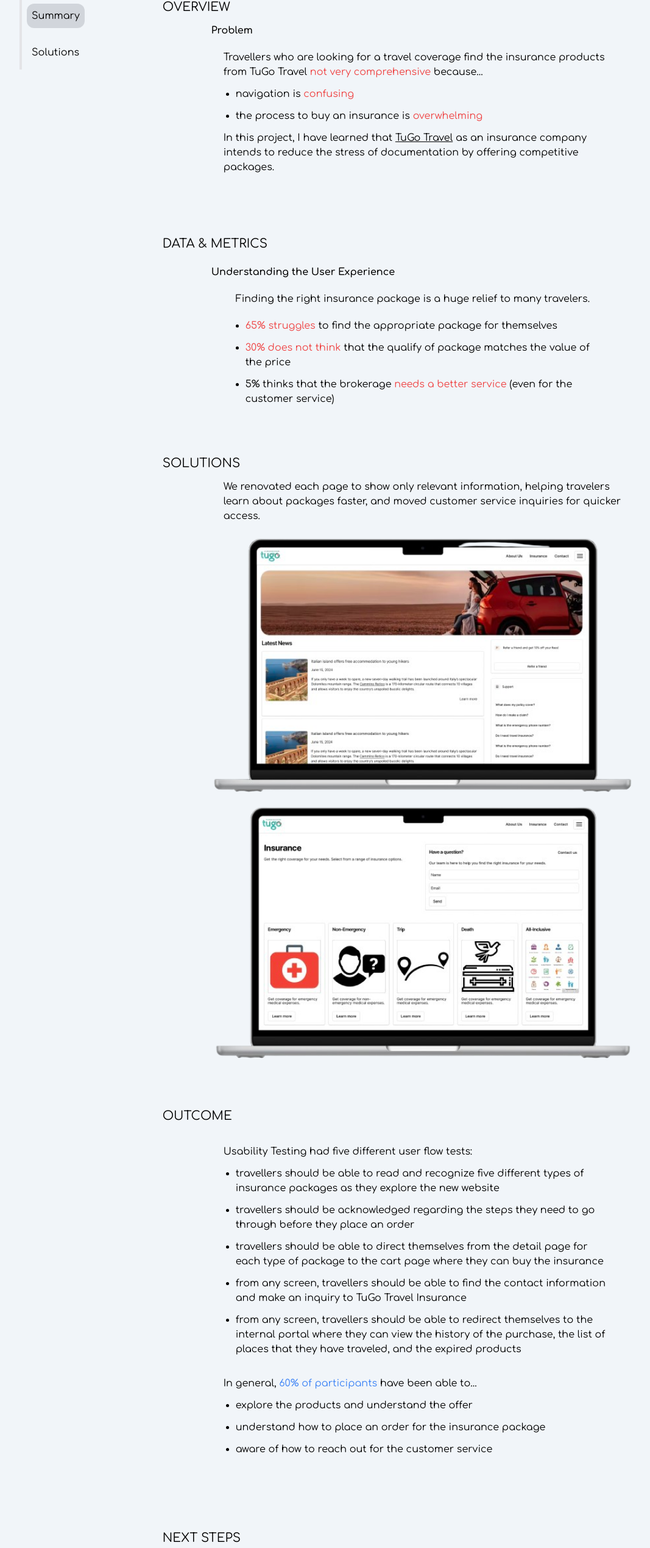
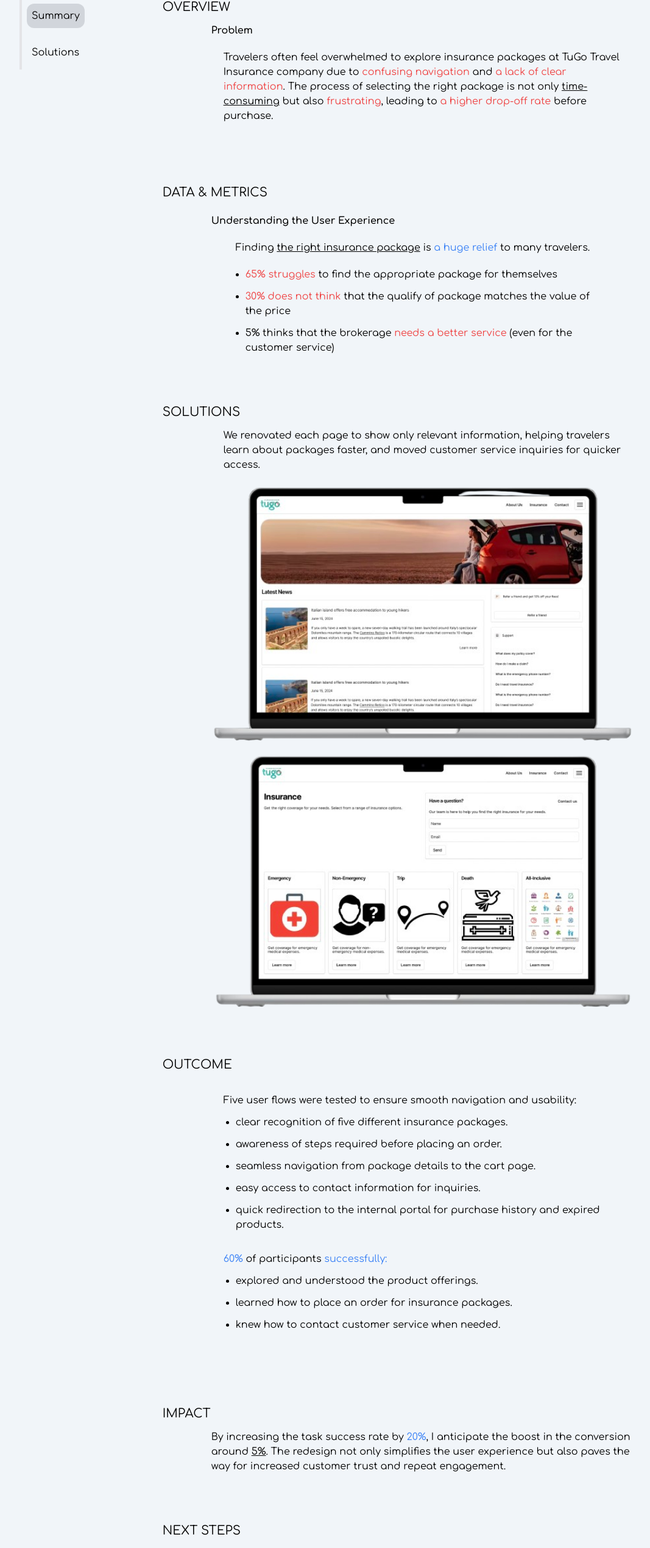
Before and after one commit to johnjang94/portfolio-ver-3, a React (Vite) app: page /tugo-insurance in a window 1280 px wide. Shown: the part 1073-3611 px from the top of the page at 61% size, without its empty margins (8-1075 px from the left). Built offline with nearby package versions, Linux system fonts and the light colour scheme.

Commit message:
made correction on tugo content

```diff
--- a/src/pages/design/tugo-insurance/data-metrics.jsx
+++ b/src/pages/design/tugo-insurance/data-metrics.jsx
@@ -5,7 +5,8 @@ export default function DataMetrics() {
       <div className="md:mx-20 space-y-5">
         <p className="font-semibold">Understanding the User Experience</p>
         <p className="px-10">
-          Finding the right insurance package is a huge relief to many
+          Finding <span className="underline">the right insurance package</span>{" "}
+          is <span className="text-blue-500">a huge relief</span> to many
           travelers.
         </p>
         <ul className="px-14 space-y-3 list-disc">
--- a/src/pages/design/tugo-insurance/impact.jsx
+++ b/src/pages/design/tugo-insurance/impact.jsx
@@ -1,52 +1,15 @@
 export default function Impact() {
   return (
     <div>
-      <h3 className="text-xl uppercase">Outcome</h3>
+      <h3 className="text-xl uppercase">Impact</h3>
       <div className="md:mx-20 my-3 space-y-5">
-        <div>
-          <div className="p-5 space-y-3">
-            <p>Usability Testing had five different user flow tests:</p>
-            <ul className="space-y-3 list-disc mx-5">
-              <li>
-                travellers should be able to read and recognize five different
-                types of insurance packages as they explore the new website
-              </li>
-              <li>
-                travellers should be acknowledged regarding the steps they need
-                to go through before they place an order
-              </li>
-              <li>
-                travellers should be able to direct themselves from the detail
-                page for each type of package to the cart page where they can
-                buy the insurance
-              </li>
-              <li>
-                from any screen, travellers should be able to find the contact
-                information and make an inquiry to TuGo Travel Insurance
-              </li>
-              <li>
-                from any screen, travellers should be able to redirect
-                themselves to the internal portal where they can view the
-                history of the purchase, the list of places that they have
-                traveled, and the expired products
-              </li>
-            </ul>
-            <div className="py-5 space-y-3">
-              <p>
-                In general,{" "}
-                <span className="text-blue-500">60% of participants</span> have
-                been able to...
-              </p>
-              <ul className="space-y-3 list-disc mx-5">
-                <li>explore the products and understand the offer</li>
-                <li>
-                  understand how to place an order for the insurance package
-                </li>
-                <li>aware of how to reach out for the customer service</li>
-              </ul>
-            </div>
-          </div>
-        </div>
+        <p>
+          By increasing the task success rate by{" "}
+          <span className="text-blue-500">20%</span>, I anticipate the boost in
+          the conversion around <span className="underline">5%</span>. The
+          redesign not only simplifies the user experience but also paves the
+          way for increased customer trust and repeat engagement.
+        </p>
       </div>
     </div>
   );
--- a/src/pages/design/tugo-insurance/next-steps.jsx
+++ b/src/pages/design/tugo-insurance/next-steps.jsx
@@ -4,8 +4,9 @@ export default function NextSteps() {
       <h3 className="text-xl uppercase">Next steps</h3>
       <div className="md:mx-20 my-3 space-y-3">
         <p>
-          The current design is only compatible for the desktop. TuGo Travel
-          Insurance could hold another phase for mobile-responsive design, too.
+          The current design is only compatible for the desktop. Implementing
+          mobile-responsive design could further increase user engagement and
+          unlock new customer segments.
         </p>
       </div>
     </div>
--- a/src/pages/design/tugo-insurance/overview.jsx
+++ b/src/pages/design/tugo-insurance/overview.jsx
@@ -7,25 +7,16 @@ export default function Overview() {
           <p className="font-semibold">Problem</p>
           <div className="p-5 space-y-3">
             <p>
-              Travellers who are looking for a travel coverage find the
-              insurance products from TuGo Travel{" "}
-              <span className="text-red-500">not very comprehensive</span>{" "}
-              because...
-            </p>
-            <ul className="space-y-3 list-disc mx-5">
-              <li>
-                navigation is <span className="text-red-500">confusing</span>
-              </li>
-              <li>
-                the process to buy an insurance is{" "}
-                <span className="text-red-500">overwhelming</span>
-              </li>
-            </ul>
-            <p>
-              In this project, I have learned that{" "}
-              <span className="underline">TuGo Travel</span> as an insurance
-              company intends to reduce the stress of documentation by offering
-              competitive packages.
+              Travelers often feel overwhelmed to explore insurance packages at
+              TuGo Travel Insurance company due to{" "}
+              <span className="text-red-500">confusing navigation</span> and{" "}
+              <span className="text-red-500">a lack of clear information</span>.
+              The process of selecting the right package is not only{" "}
+              <span className="underline">time-consuming</span> but also{" "}
+              <span className="text-red-500 underliner">frustrating</span>,
+              leading to{" "}
+              <span className="text-red-500">a higher drop-off rate</span>{" "}
+              before purchase.
             </p>
           </div>
         </div>
--- a/src/pages/design/tugo-insurance/retrospective.jsx
+++ b/src/pages/design/tugo-insurance/retrospective.jsx
@@ -10,21 +10,13 @@ export default function Retrospective() {
         </p>
         <ul className="px-5 space-y-3">
           <li className="text-blue-500">
-            Best Lesson 1 | Simplistic designs could be engaging
+            Best Lesson | Simplistic designs are engaging
           </li>
           <p className="px-5">
             I had this crazy urge to revamp the entire web application. Though,
             it turns out that the value of redesign could be equivalent to the
             existing design unless you have clearly identified the MVP.
           </p>
-          <li className="text-blue-500">
-            Best Lesson 2 | Business is business
-          </li>
-          <p className="px-5">
-            No matter how great a design comes out, if it does not lead into
-            sales, it may be difficult to say that the new design is practically
-            a valuable (or useful) design.
-          </p>
         </ul>
       </div>
     </div>
--- /dev/null
+++ b/src/pages/design/tugo-insurance/usability-testing.jsx
@@ -0,0 +1,40 @@
+export default function UsabilityTesting() {
+  return (
+    <div>
+      <h3 className="text-xl uppercase">Outcome</h3>
+      <div className="md:mx-20 my-3 space-y-5">
+        <div>
+          <div className="p-5 space-y-3">
+            <p>
+              Five user flows were tested to ensure smooth navigation and
+              usability:
+            </p>
+            <ul className="space-y-3 list-disc mx-5">
+              <li>clear recognition of five different insurance packages.</li>
+              <li>awareness of steps required before placing an order.</li>
+              <li>
+                seamless navigation from package details to the cart page.
+              </li>
+              <li>easy access to contact information for inquiries.</li>
+              <li>
+                quick redirection to the internal portal for purchase history
+                and expired products.
+              </li>
+            </ul>
+            <div className="py-5 space-y-3">
+              <p>
+                <span className="text-blue-500">60%</span> of participants{" "}
+                <span className="text-blue-500">successfully:</span>
+              </p>
+              <ul className="space-y-3 list-disc mx-5">
+                <li>explored and understood the product offerings.</li>
+                <li>learned how to place an order for insurance packages.</li>
+                <li>knew how to contact customer service when needed.</li>
+              </ul>
+            </div>
+          </div>
+        </div>
+      </div>
+    </div>
+  );
+}
--- a/src/pages/design/tugo.jsx
+++ b/src/pages/design/tugo.jsx
@@ -3,11 +3,8 @@ import { tugoInsurance } from "../../utils/tugo-insurance";
 import ContentNav from "../../components/contentNav";
 import Overview from "./tugo-insurance/overview";
 import DataMetrics from "./tugo-insurance/data-metrics";
-// import Assumption from "./tugo-insurance/assumption";
-// import Opportunities from "./tugo-insurance/opportunities";
-// import CompetitiveAnalysis from "./tugo-insurance/competitive-analysis";
-// import Surveys from "./tugo-insurance/surveys";
 import Solutions from "./tugo-insurance/solutions";
+import UsabilityTesting from "./tugo-insurance/usability-testing";
 import Impact from "./tugo-insurance/impact";
 import NextSteps from "./tugo-insurance/next-steps";
 import Retrospective from "./tugo-insurance/retrospective";
@@ -107,6 +104,9 @@ export default function TuGo() {
             <Solutions />
           </div>
           <div>
+            <UsabilityTesting />
+          </div>
+          <div>
             <Impact />
           </div>
           <div>
@@ -123,38 +123,3 @@ export default function TuGo() {
     </div>
   );
 }
-
-{
-  /* <div className="bg-gradient-to-b from-slate-500 to-transparent mx-10 p-5 rounded-xl">
-<div className="md:text-center space-y-2 md:text-3xl text-xl text-white py-10">
-  <h1>
-    Reducing the bounce-off rate{" "}
-    <span className=" bg-[#c6ff80] text-black p-2 rounded-2xl">
-      down to 30%
-    </span>
-  </h1>
-  <h1>what is up with this travel insurance?</h1>
-</div>
-<img
-  src={tugoInsurance.Demo}
-  alt="Demo showcase"
-  width={800}
-  className="rounded-xl mx-auto m-5"
-/>
-</div>
-<div className="md:mx-14">
-<h1 className="text-center md:text-7xl text-lg my-5">
-  TUGO INSURANCE
-</h1>
-<div className="md:mx-44 space-y-5 md:px-5">
-  <p className="px-12">
-    In this project, I was redesigning the onboarding and the
-    exploration experience of TuGo&#39;s insurance products.
-  </p>
-  <div className="flex items-center space-x-5 px-12">
-    <p>My role</p>
-    <p className="font-bold">Associate UX/UI Designer</p>
-  </div>
-</div>
-</div> */
-}
```
